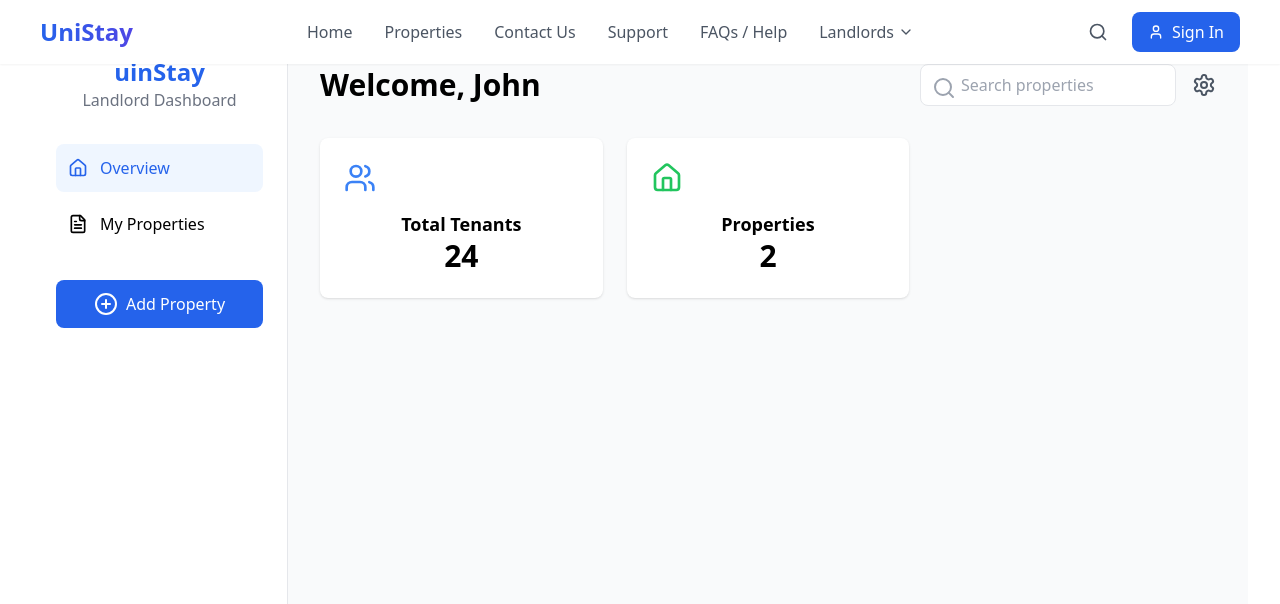
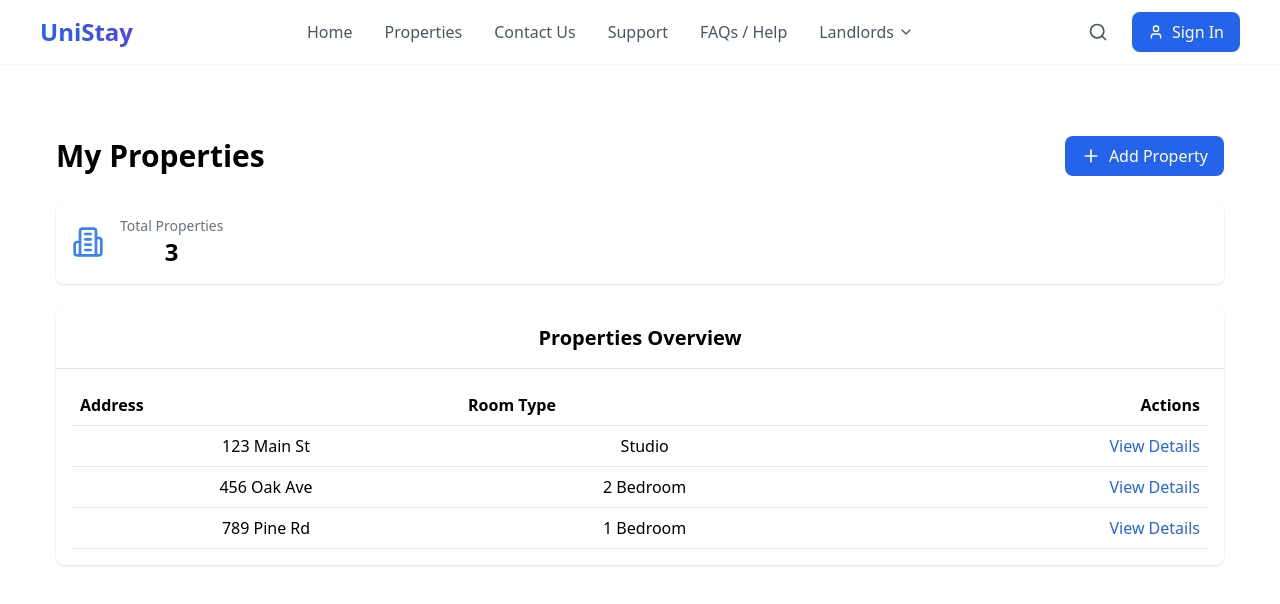
Before and after one commit to kelvin-2/uin-Stay, a React (Vite) app: page /landlord-dashboard in a window 1280 px wide. Shown: the top 604 px of the page. Built offline with nearby package versions, Linux system fonts and the light colour scheme.

Commit message:
added better dashboard

```diff
--- a/src/pages/LandlordDashboard.jsx
+++ b/src/pages/LandlordDashboard.jsx
@@ -1,199 +1,61 @@
-import React, { useState } from 'react';
-import {
-  Home,
-  PlusCircle,
-  Search,
-  FileText,
-  Settings,
-  Users
-} from 'lucide-react';
+import React from 'react';
+import { Building2, Plus } from 'lucide-react';
 
 const LandlordDashboard = () => {
-  const [activeTab, setActiveTab] = useState('overview');
-  const [properties, setProperties] = useState([
-    {
-      id: 1,
-      name: "Cozy Campus Apartment",
-      address: "123 University Street",
-      occupancy: "80%",
-      amenities: ["WiFi", "Parking", "Laundry"],
-      status: "Active"
-    },
-    {
-      id: 2,
-      name: "Student Shared House",
-      address: "456 College Avenue",
-      occupancy: "60%",
-      amenities: ["Kitchen", "Study Area", "Balcony"],
-      status: "Pending"
-    }
-  ]);
-  const [showAddPropertyModal, setShowAddPropertyModal] = useState(false);
-  const [newProperty, setNewProperty] = useState({
-    name: '',
-    address: '',
-    amenities: []
-  });
-
-  const amenitiesList = [
-    "WiFi", "Parking", "Laundry", "Kitchen",
-    "Study Area", "Balcony", "Air Conditioning",
-    "Gym", "Swimming Pool"
+  // Sample data - would normally come from props or API
+  const properties = [
+    { id: 1, address: "123 Main St", roomType: "Studio" },
+    { id: 2, address: "456 Oak Ave", roomType: "2 Bedroom" },
+    { id: 3, address: "789 Pine Rd", roomType: "1 Bedroom" }
   ];
 
-  const handleAddProperty = () => {
-    if (!newProperty.name || !newProperty.address) {
-      alert('Please fill in property name and address');
-      return;
-    }
-
-    const propertyToAdd = {
-      id: Date.now(),
-      ...newProperty,
-      occupancy: "0%",
-      status: "Pending"
-    };
-
-    setProperties([...properties, propertyToAdd]);
-    setShowAddPropertyModal(false);
-    setNewProperty({ name: '', address: '', amenities: [] });
-  };
-
-  const toggleAmenity = (amenity) => {
-    setNewProperty(prev => ({
-      ...prev,
-      amenities: prev.amenities.includes(amenity)
-        ? prev.amenities.filter(a => a !== amenity)
-        : [...prev.amenities, amenity]
-    }));
-  };
-
-  const tabs = [
-    { id: 'overview', label: 'Overview', icon: <Home className="w-5 h-5" /> },
-    { id: 'properties', label: 'My Properties', icon: <FileText className="w-5 h-5" /> }
-  ];
+  const totalProperties = properties.length;
 
   return (
-    <div className="flex bg-gray-50 min-h-screen">
-      {/* Sidebar */}
-      <div className="w-64 bg-white border-r p-6">
-        <div className="mb-8 text-center">
-          <h2 className="text-2xl font-bold text-blue-600">uinStay</h2>
-          <p className="text-gray-500">Landlord Dashboard</p>
+    <div className="p-6 max-w-7xl mx-auto space-y-6 mt-20">
+      <div className="flex justify-between items-center">
+        <h1 className="text-3xl font-bold">My Properties</h1>
+        <button className="flex items-center space-x-2 bg-blue-600 text-white px-4 py-2 rounded-lg hover:bg-blue-700 transition-colors">
+          <Plus className="h-5 w-5" />
+          <span>Add Property</span>
+        </button>
       </div>
 
-        <div className="space-y-2">
-          {tabs.map(tab => (
-            <button
-              key={tab.id}
-              onClick={() => setActiveTab(tab.id)}
-              className={`w-full flex items-center p-3 rounded-lg transition-colors ${
-                activeTab === tab.id
-                  ? 'bg-blue-50 text-blue-600'
-                  : 'hover:bg-gray-100'
-              }`}
-            >
-              {tab.icon}
-              <span className="ml-3">{tab.label}</span>
-            </button>
-          ))}
+      {/* Summary Card */}
+      <div className="bg-white rounded-lg shadow p-4">
+        <div className="flex items-center space-x-4">
+          <Building2 className="h-8 w-8 text-blue-500" />
+          <div>
+            <p className="text-sm text-gray-500">Total Properties</p>
+            <p className="text-2xl font-bold">{totalProperties}</p>
           </div>
-
-        <div className="mt-8">
-          <button
-            onClick={() => setShowAddPropertyModal(true)}
-            className="w-full flex items-center justify-center bg-blue-600 text-white p-3 rounded-lg hover:bg-blue-700 transition"
-          >
-            <PlusCircle className="mr-2" />
-            Add Property
-          </button>
         </div>
       </div>
 
-      {/* Main Content */}
-      <div className="flex-1 p-8">
-        {/* Header */}
-        <div className="flex justify-between items-center mb-8">
-          <h1 className="text-3xl font-bold">Welcome, John</h1>
-          <div className="flex items-center space-x-4">
-            <div className="relative">
-              <input
-                type="text"
-                placeholder="Search properties"
-                className="pl-10 pr-4 py-2 border rounded-lg w-64"
-              />
-              <Search className="absolute left-3 top-3 text-gray-400" />
+      {/* Property List */}
+      <div className="bg-white rounded-lg shadow">
+        <div className="p-4 border-b">
+          <h2 className="text-xl font-semibold">Properties Overview</h2>
         </div>
-            <button>
-              <Settings className="w-6 h-6 text-gray-600" />
-            </button>
-          </div>
-        </div>
-
-        {/* Dashboard Content */}
-        {activeTab === 'overview' && (
-          <div className="grid md:grid-cols-3 gap-6">
-            <div className="bg-white p-6 rounded-lg shadow">
-              <Users className="w-8 h-8 text-blue-500 mb-4" />
-              <h3 className="text-lg font-semibold">Total Tenants</h3>
-              <p className="text-3xl font-bold">24</p>
-            </div>
-            <div className="bg-white p-6 rounded-lg shadow">
-              <Home className="w-8 h-8 text-green-500 mb-4" />
-              <h3 className="text-lg font-semibold">Properties</h3>
-              <p className="text-3xl font-bold">{properties.length}</p>
-            </div>
-          </div>
-        )}
-
-        {activeTab === 'properties' && (
-          <div>
-            <div className="flex justify-between items-center mb-6">
-              <h2 className="text-2xl font-semibold">My Properties</h2>
-              <button
-                onClick={() => setShowAddPropertyModal(true)}
-                className="bg-blue-600 text-white px-4 py-2 rounded-lg hover:bg-blue-700"
-              >
-                Add New Property
-              </button>
-            </div>
-            <div className="bg-white rounded-lg shadow overflow-hidden">
+        <div className="p-4">
+          <div className="overflow-x-auto">
             <table className="w-full">
-                <thead className="bg-gray-100">
-                  <tr>
-                    <th className="p-4 text-left">Property Name</th>
-                    <th className="p-4 text-left">Address</th>
-                    <th className="p-4 text-left">Occupancy</th>
-                    <th className="p-4 text-left">Amenities</th>
-                    <th className="p-4 text-left">Status</th>
+              <thead>
+                <tr className="border-b">
+                  <th className="text-left p-2">Address</th>
+                  <th className="text-left p-2">Room Type</th>
+                  <th className="text-right p-2">Actions</th>
                 </tr>
               </thead>
               <tbody>
                 {properties.map(property => (
                   <tr key={property.id} className="border-b hover:bg-gray-50">
-                      <td className="p-4">{property.name}</td>
-                      <td className="p-4">{property.address}</td>
-                      <td className="p-4">{property.occupancy}</td>
-                      <td className="p-4">
-                        <div className="flex flex-wrap gap-1">
-                          {property.amenities.map(amenity => (
-                            <span
-                              key={amenity}
-                              className="bg-blue-100 text-blue-800 text-xs px-2 py-1 rounded"
-                            >
-                              {amenity}
-                            </span>
-                          ))}
-                        </div>
-                      </td>
-                      <td className="p-4">
-                        <span className={`px-3 py-1 rounded-full text-sm ${
-                          property.status === 'Active'
-                            ? 'bg-green-100 text-green-800'
-                            : 'bg-yellow-100 text-yellow-800'
-                        }`}>
-                          {property.status}
-                        </span>
+                    <td className="p-2 font-medium">{property.address}</td>
+                    <td className="p-2">{property.roomType}</td>
+                    <td className="p-2 text-right">
+                      <button className="text-blue-600 hover:text-blue-800">
+                        View Details
+                      </button>
                     </td>
                   </tr>
                 ))}
@@ -201,61 +63,7 @@ const LandlordDashboard = () => {
             </table>
           </div>
         </div>
-        )}
       </div>
-
-      {/* Add Property Modal */}
-      {showAddPropertyModal && (
-        <div className="fixed inset-0 bg-black bg-opacity-50 flex items-center justify-center">
-          <div className="bg-white p-8 rounded-lg w-96">
-            <h2 className="text-2xl font-bold mb-4">Add New Property</h2>
-            <input
-              type="text"
-              placeholder="Property Name"
-              value={newProperty.name}
-              onChange={(e) => setNewProperty({...newProperty, name: e.target.value})}
-              className="w-full border p-2 rounded mb-4"
-            />
-            <input
-              type="text"
-              placeholder="Property Address"
-              value={newProperty.address}
-              onChange={(e) => setNewProperty({...newProperty, address: e.target.value})}
-              className="w-full border p-2 rounded mb-4"
-            />
-            <div>
-              <h3 className="font-semibold mb-2">Select Amenities</h3>
-              <div className="grid grid-cols-3 gap-2">
-                {amenitiesList.map(amenity => (
-                  <label key={amenity} className="flex items-center">
-                    <input
-                      type="checkbox"
-                      checked={newProperty.amenities.includes(amenity)}
-                      onChange={() => toggleAmenity(amenity)}
-                      className="mr-2"
-                    />
-                    <span className="text-sm">{amenity}</span>
-                  </label>
-                ))}
-              </div>
-            </div>
-            <div className="flex justify-end space-x-2 mt-4">
-              <button
-                onClick={() => setShowAddPropertyModal(false)}
-                className="bg-gray-200 text-gray-800 px-4 py-2 rounded"
-              >
-                Cancel
-              </button>
-              <button
-                onClick={handleAddProperty}
-                className="bg-blue-600 text-white px-4 py-2 rounded"
-              >
-                Add Property
-              </button>
-            </div>
-          </div>
-        </div>
-      )}
     </div>
   );
 };
```
Lines whose indentation alone changed are shown as unchanged.
